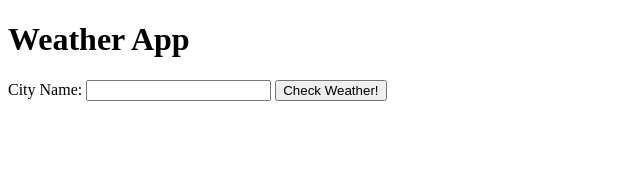
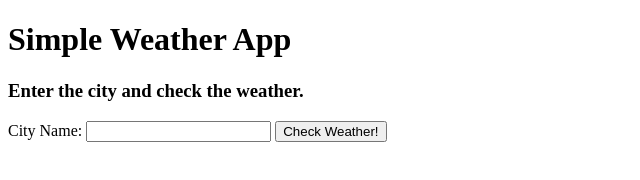
Before and after one commit to dominikarycerz/Weather-App, a website: page index.html in a window 1280 px wide. Shown: the whole page, without its empty margins (0-640 px from the left). Drawn offline with Linux system fonts and the light colour scheme.

Commit message:
Added README

```diff
--- a/index.html
+++ b/index.html
@@ -3,11 +3,12 @@
 
 <head>
   <meta charset="utf-8">
-  <title>Weather App</title>
+  <title>Simple Weather App</title>
 </head>
 
 <body>
-  <h1>Weather App</h1>
+  <h1>Simple Weather App</h1>
+  <h3>Enter the city and check the weather.</h3>
   <!-- Wrap in the form to be able to send a post request when user clicks the button -->
   <!-- Post request to home route -->
   <!-- Catch it using app.post in app.js -->
```
Also changed, not shown: README.md (added).
